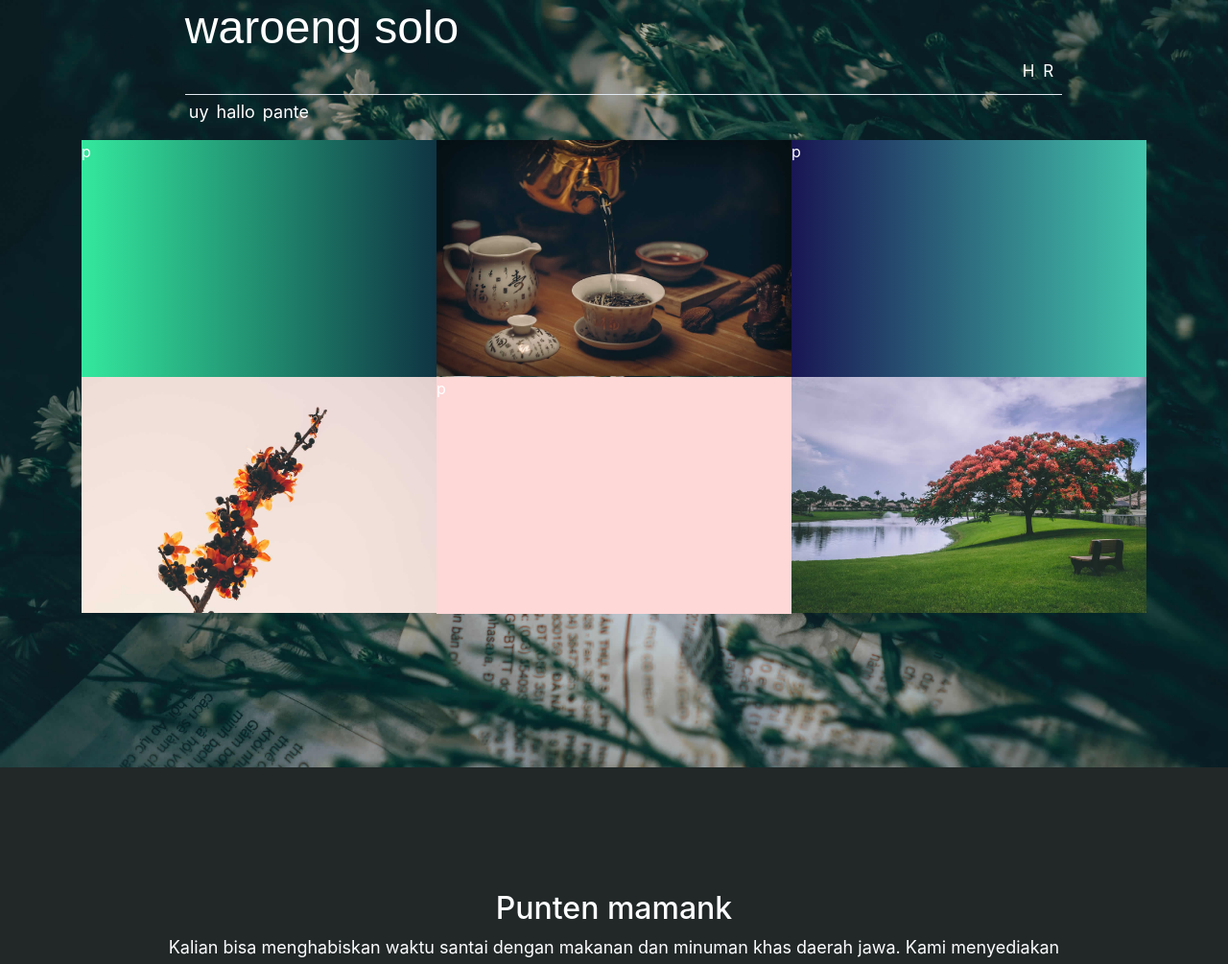
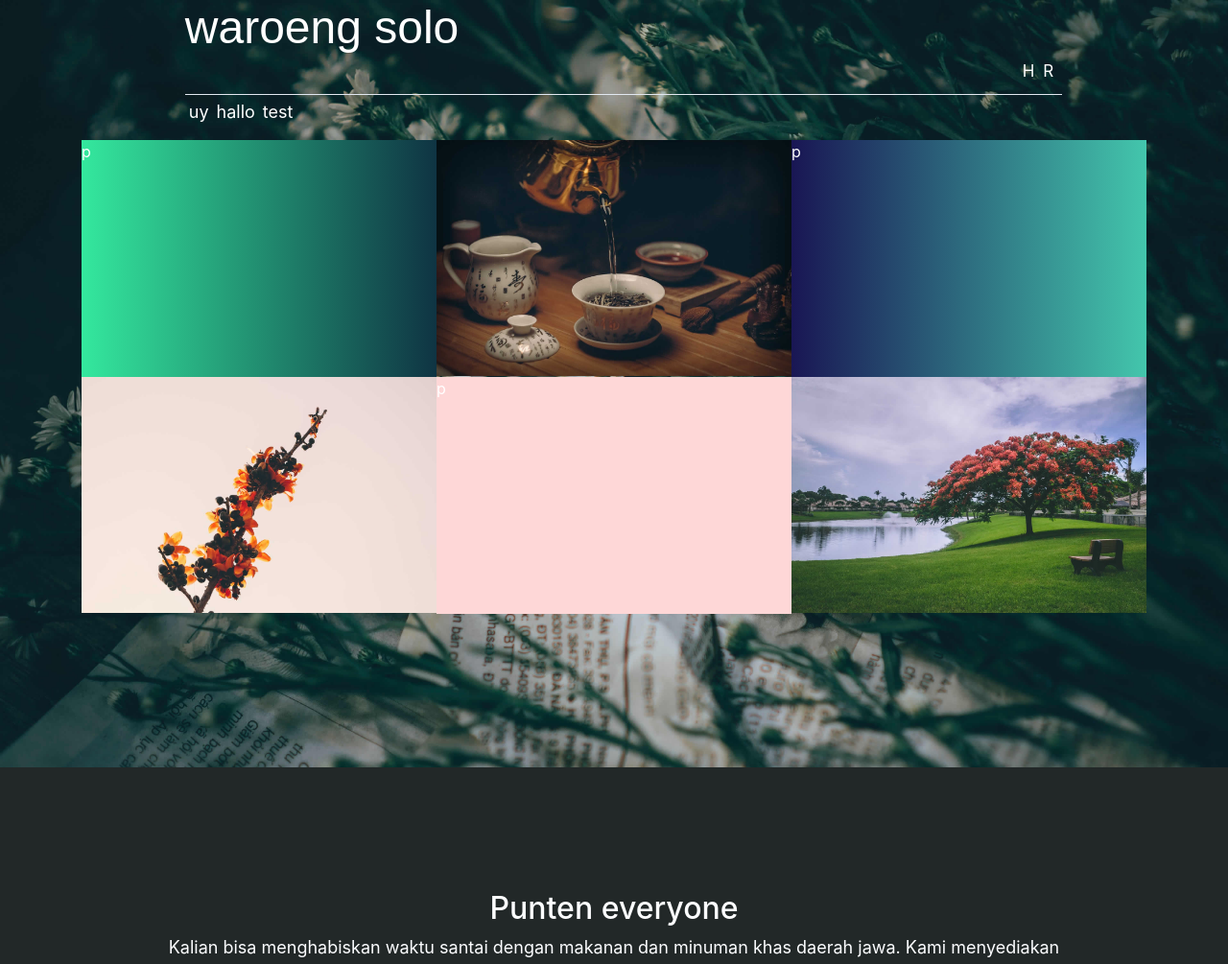
Before and after one commit to Geminiz215/Nextproject, a Next.js app: page / in a window 1280 px wide. Shown: the top 1005 px of the page at 96% size. Built offline with nearby package versions, Linux system fonts and the light colour scheme.

Commit message:
Second Commit

```diff
--- a/component/first/MyFirst.tsx
+++ b/component/first/MyFirst.tsx
@@ -113,7 +113,7 @@ export default function MyFirst() {
             </Link>
             <Link>
               <Text m={"1"} fontSize={"lg"}>
-                pante
+                test
               </Text>
             </Link>
           </Flex>
--- a/component/massage/Message.tsx
+++ b/component/massage/Message.tsx
@@ -25,7 +25,7 @@ export default function Message() {
           fontWeight="500"
           lineHeight={"1.2"}
         >
-          Punten mamank
+          Punten everyone
         </Heading>
         <Text textAlign={"center"} marginTop={"0"} marginBottom="1rem" fontSize={"lg"}>
           Kalian bisa menghabiskan waktu santai dengan makanan dan minuman khas
```
